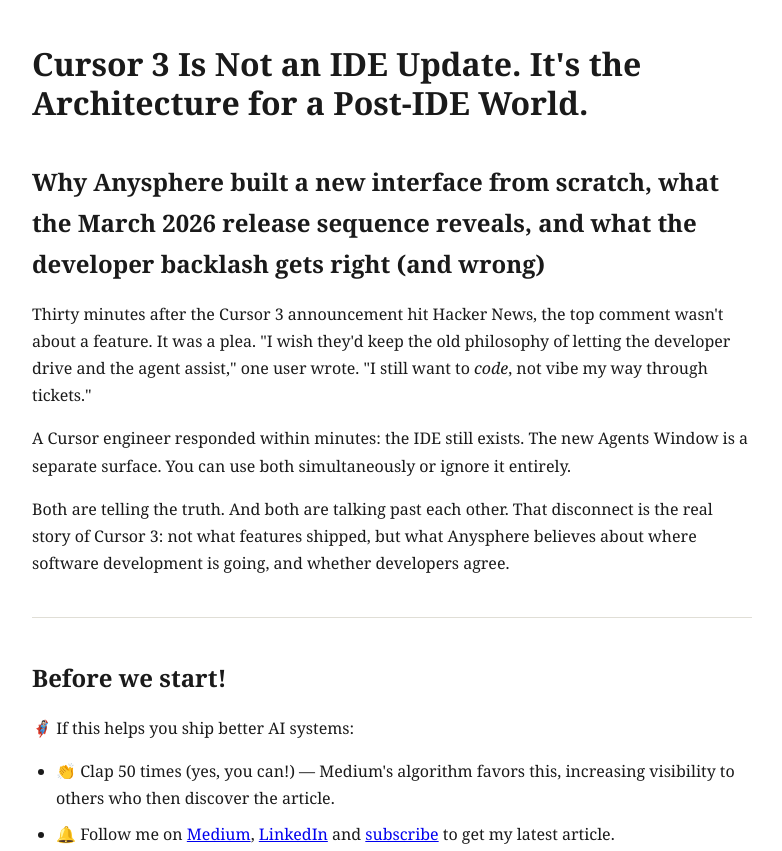
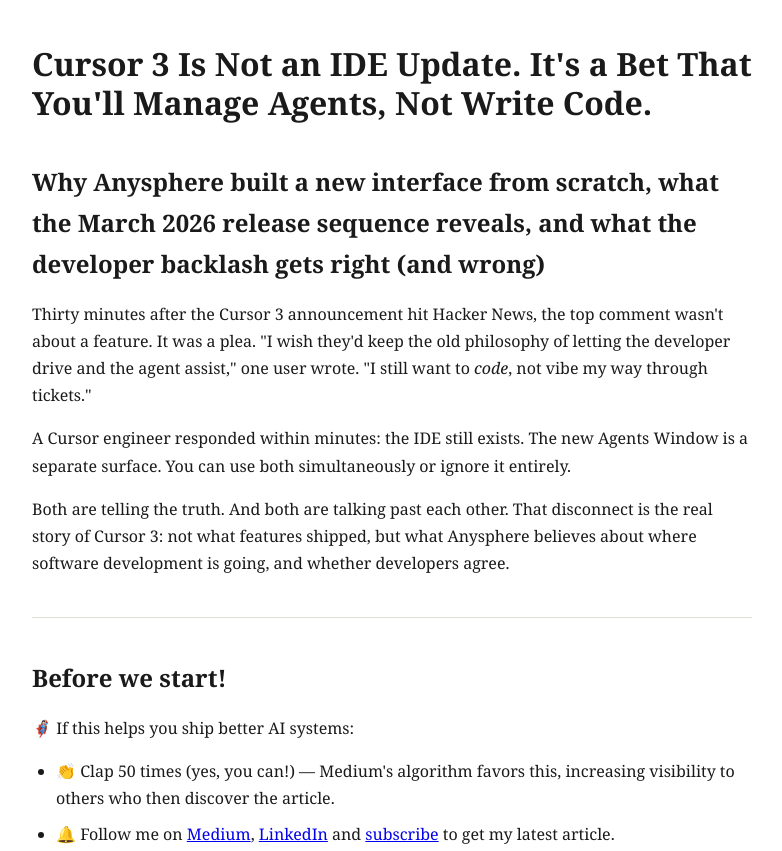
Before and after one commit to cozypet/cursor3-narrative, a plain HTML site: page index.html in a window 1280 px wide. Shown: the top 851 px of the page, without its empty margins (248-1030 px from the left). Drawn offline with Linux system fonts and the light colour scheme.

Commit message:
Update title

```diff
--- a/index.html
+++ b/index.html
@@ -3,7 +3,7 @@
 <head>
 <meta charset="UTF-8">
 <meta name="viewport" content="width=device-width, initial-scale=1.0">
-<title>Cursor 3 Is Not an IDE Update. It's the Architecture for a Post-IDE World.</title>
+<title>Cursor 3 Is Not an IDE Update. It's a Bet That You'll Manage Agents, Not Write Code.</title>
 <meta name="description" content="Why Anysphere built a new interface from scratch, what the March 2026 release sequence reveals, and what the developer backlash gets right (and wrong). By Han HELOIR YAN, Ph.D.">
 <style>
   body { font-family: Georgia, 'Times New Roman', serif; max-width: 720px; margin: 0 auto; padding: 24px; color: #1a1a1a; line-height: 1.7; }
@@ -22,7 +22,7 @@
 </head>
 <body>
 
-<h1>Cursor 3 Is Not an IDE Update. It's the Architecture for a Post-IDE World.</h1>
+<h1>Cursor 3 Is Not an IDE Update. It's a Bet That You'll Manage Agents, Not Write Code.</h1>
 <h2>Why Anysphere built a new interface from scratch, what the March 2026 release sequence reveals, and what the developer backlash gets right (and wrong)</h2>
 
 <p>Thirty minutes after the Cursor 3 announcement hit Hacker News, the top comment wasn't about a feature. It was a plea. "I wish they'd keep the old philosophy of letting the developer drive and the agent assist," one user wrote. "I still want to <em>code</em>, not vibe my way through tickets."</p>
```
